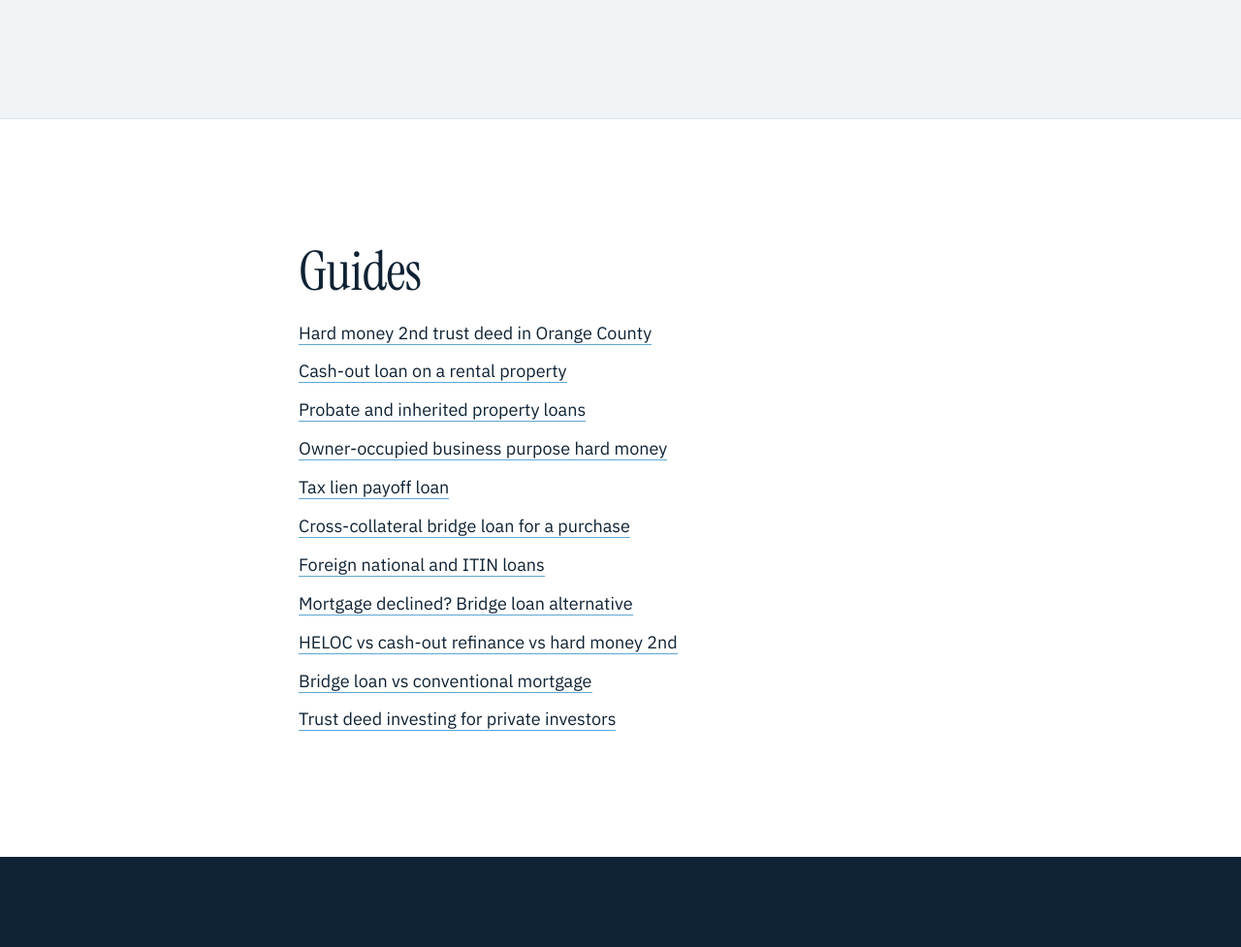
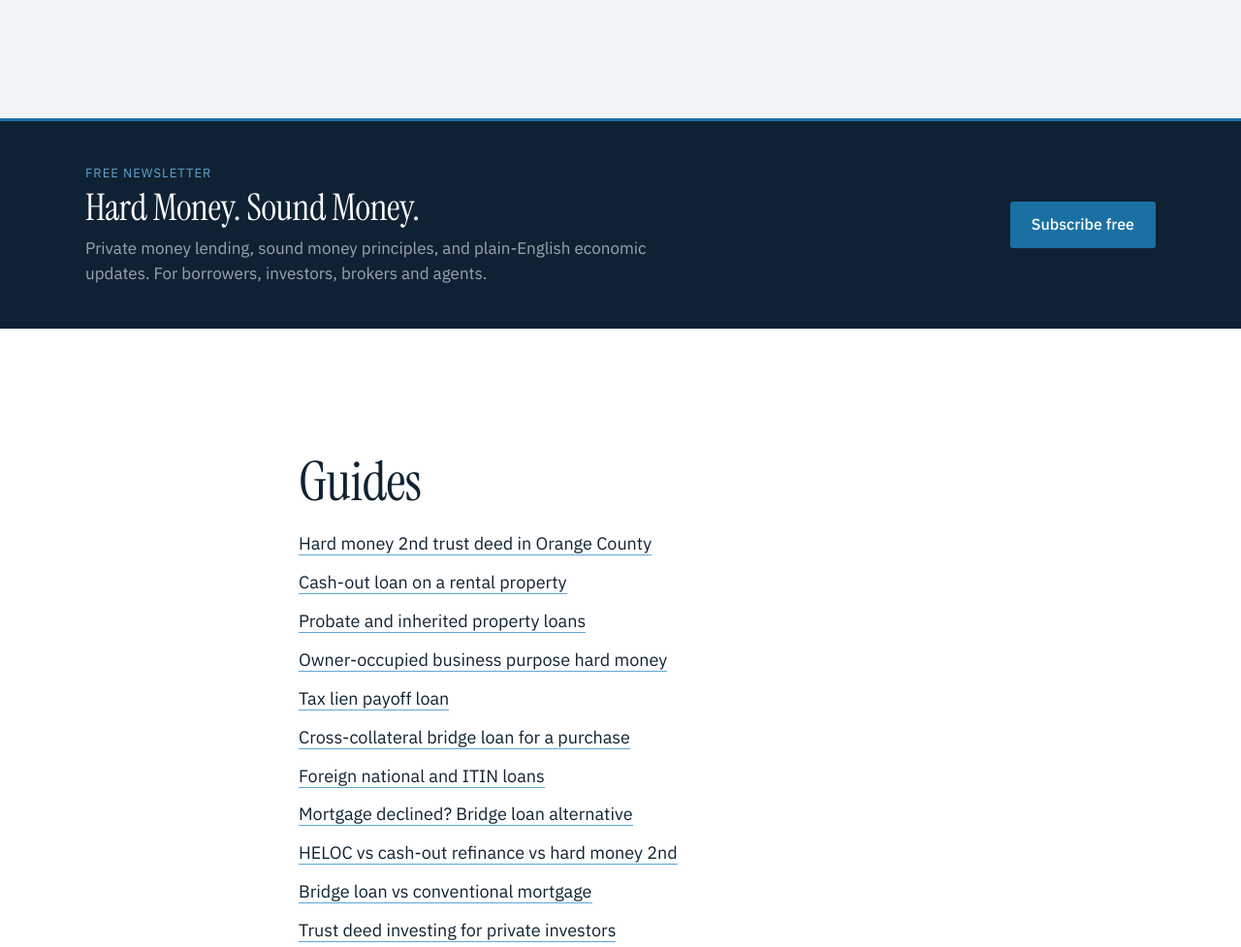
Before and after one commit to jevonperra/mybridgeloans-site, a plain HTML site: page index.html in a window 1280 px wide. Shown: the part 8920-9897 px from the top of the page at 97% size. Drawn offline with Linux system fonts and the light colour scheme.

Commit message:
Newsletter: Hard Money. Sound Money. subscribe band on homepage and footer link on every page
Co-Authored-By: Claude Fable 5.2 <noreply@anthropic.com>
Claude-Session: https://claude.ai/code/session_01KoZdXCyEjqopVnNgHCNKQQ

```diff
--- a/index.html
+++ b/index.html
@@ -305,6 +305,16 @@
   </div>
 </section>
 
+<section class="newsletter" id="newsletter" aria-labelledby="nl-title">
+  <div class="wrap nl-row">
+    <div class="nl-copy">
+      <p class="nl-kicker">Free newsletter</p>
+      <h2 id="nl-title">Hard Money. Sound Money.</h2>
+      <p>Private money lending, sound money principles, and plain-English economic updates. For borrowers, investors, brokers and agents.</p>
+    </div>
+    <a class="btn nl-btn" href="https://mybridgeloans.beehiiv.com/subscribe?utm_source=mybridge.loans&amp;utm_medium=website" target="_blank" rel="noopener">Subscribe free</a>
+  </div>
+</section>
 <section class="guides" id="guides">
   <div class="wrap narrow">
     <h2>Guides</h2>
@@ -357,6 +367,7 @@
     <p class="brand-foot"><img src="logo-light.png" alt="My Bridge Loans" width="220" height="62"></p>
     <p class="phone-line">Call <a href="tel:+19494639898">949-463-9898</a></p>
     <div class="contact contact-block" data-contact></div>
+    <p class="nl-foot"><a href="https://mybridgeloans.beehiiv.com/subscribe?utm_source=mybridge.loans&amp;utm_medium=website" target="_blank" rel="noopener">Newsletter: Hard Money. Sound Money. <span aria-hidden="true">&rarr;</span></a></p>
     <p class="social" aria-label="Find Jevon on social media">
       <a href="https://x.com/LenderJevon" aria-label="Lender Jevon on X" title="Lender Jevon on X" rel="me noopener" target="_blank"><svg aria-hidden="true" focusable="false" width="18" height="18" fill="currentColor" viewBox="0 0 24 24" xmlns="http://www.w3.org/2000/svg"><path d="M18.901 1.153h3.68l-8.04 9.19L24 22.846h-7.406l-5.8-7.584-6.638 7.584H.474l8.6-9.83L0 1.154h7.594l5.243 6.932ZM17.61 20.644h2.039L6.486 3.24H4.298Z"/></svg></a>
       <a href="https://linkedin.com/in/jevonperra" aria-label="Jevon Perra on LinkedIn" title="Jevon Perra on LinkedIn" rel="me noopener" target="_blank"><svg aria-hidden="true" focusable="false" width="18" height="18" fill="currentColor" viewBox="0 0 24 24" xmlns="http://www.w3.org/2000/svg"><path d="M20.447 20.452h-3.554v-5.569c0-1.328-.027-3.037-1.852-3.037-1.853 0-2.136 1.445-2.136 2.939v5.667H9.351V9h3.414v1.561h.046c.477-.9 1.637-1.85 3.37-1.85 3.601 0 4.267 2.37 4.267 5.455v6.286zM5.337 7.433c-1.144 0-2.063-.926-2.063-2.065 0-1.138.92-2.063 2.063-2.063 1.14 0 2.064.925 2.064 2.063 0 1.139-.925 2.065-2.064 2.065zm1.782 13.019H3.555V9h3.564v11.452zM22.225 0H1.771C.792 0 0 .774 0 1.729v20.542C0 23.227.792 24 1.771 24h20.451C23.2 24 24 23.227 24 22.271V1.729C24 .774 23.2 0 22.222 0h.003z"/></svg></a>
--- a/styles.css
+++ b/styles.css
@@ -292,3 +292,16 @@ footer{background:var(--ink);color:var(--fog);padding:48px 0 56px;font-size:13px
 .explainer .lede{margin-bottom:28px}
 .video{margin:0}
 .video video{display:block;width:100%;height:auto;aspect-ratio:16/9;background:var(--ink);border-radius:4px;box-shadow:0 18px 40px -24px rgba(15,34,51,.55)}
+
+/* newsletter band + footer link */
+.newsletter{background:var(--ink);color:var(--paper);padding:44px 0;border-top:3px solid var(--brass)}
+.nl-row{display:flex;align-items:center;justify-content:space-between;gap:32px;flex-wrap:wrap}
+.nl-copy{max-width:62ch}
+.nl-kicker{margin:0 0 6px;font-size:13px;letter-spacing:.08em;text-transform:uppercase;color:var(--brass-l)}
+.newsletter h2{margin:0 0 8px;color:#fff;font-size:clamp(28px,3.4vw,38px)}
+.nl-copy p:last-child{margin:0;color:var(--fog);font-size:17px}
+.nl-btn{flex:none;white-space:nowrap}
+.nl-foot{margin:14px 0 0;font-size:15px}
+.nl-foot a{color:var(--brass-l);text-decoration:none;border-bottom:1px solid transparent}
+.nl-foot a:hover,.nl-foot a:focus-visible{color:#fff;border-bottom-color:var(--brass-l)}
+@media (max-width:640px){.newsletter{padding:36px 0}.nl-btn{width:100%;text-align:center}}
```
Also changed, not shown: 404.html (+1 -0 lines), about.html (+1 -0 lines), bridge-loan-vs-conventional-mortgage.html (+1 -0 lines), cash-out-loan-rental-property.html (+1 -0 lines), cross-collateral-purchase-loan.html (+1 -0 lines), foreign-national-hard-money-loan.html (+1 -0 lines), hard-money-2nd-trust-deed-orange-county.html (+1 -0 lines), heloc-vs-cash-out-vs-hard-money-2nd.html (+1 -0 lines), mortgage-declined-bridge-loan.html (+1 -0 lines), owner-occupied-business-purpose-hard-money.html (+1 -0 lines), privacy.html (+1 -0 lines), probate-inherited-property-loan.html (+1 -0 lines), tax-lien-payoff-loan.html (+1 -0 lines), terms.html (+1 -0 lines), 2 more files.
